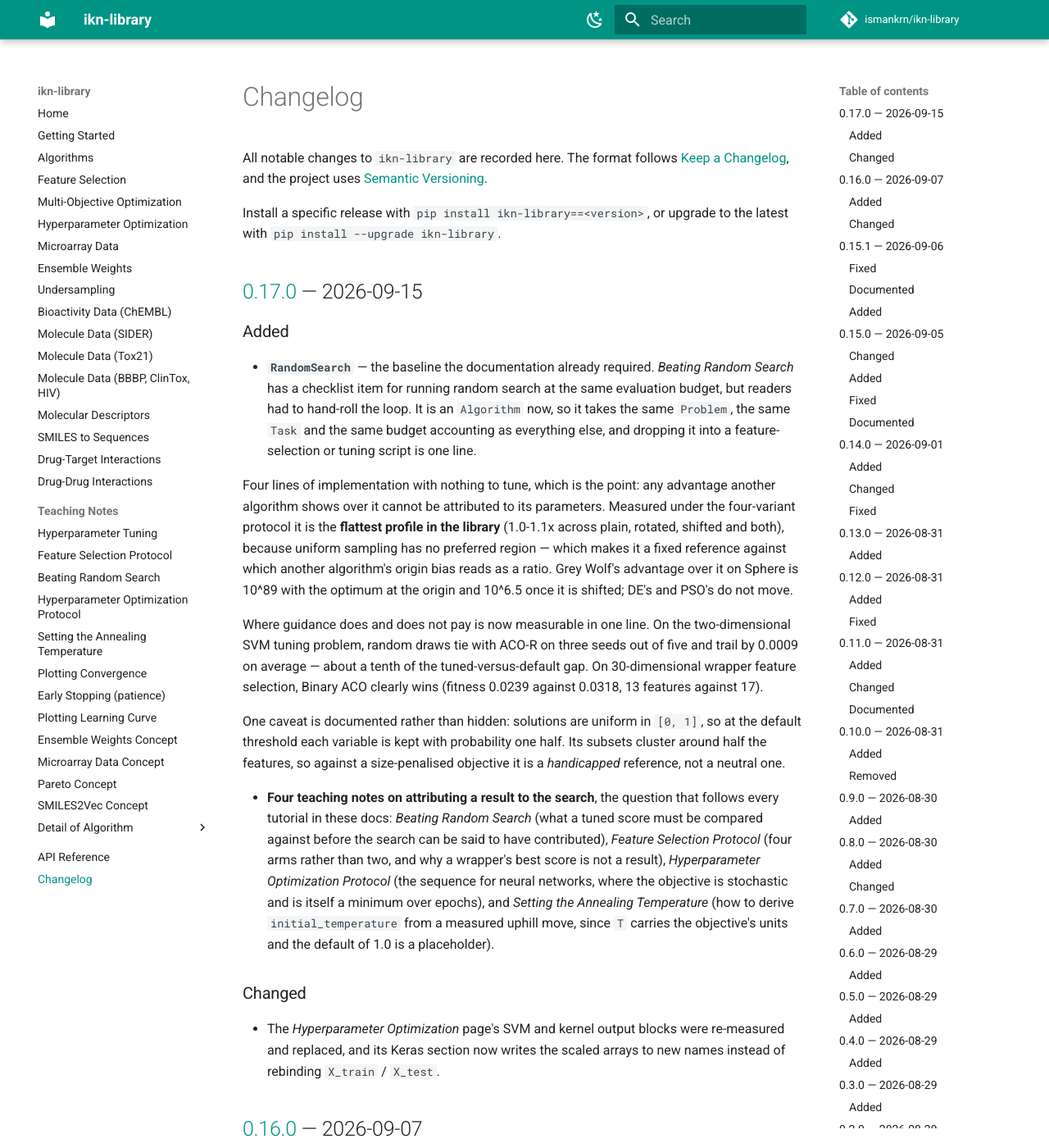
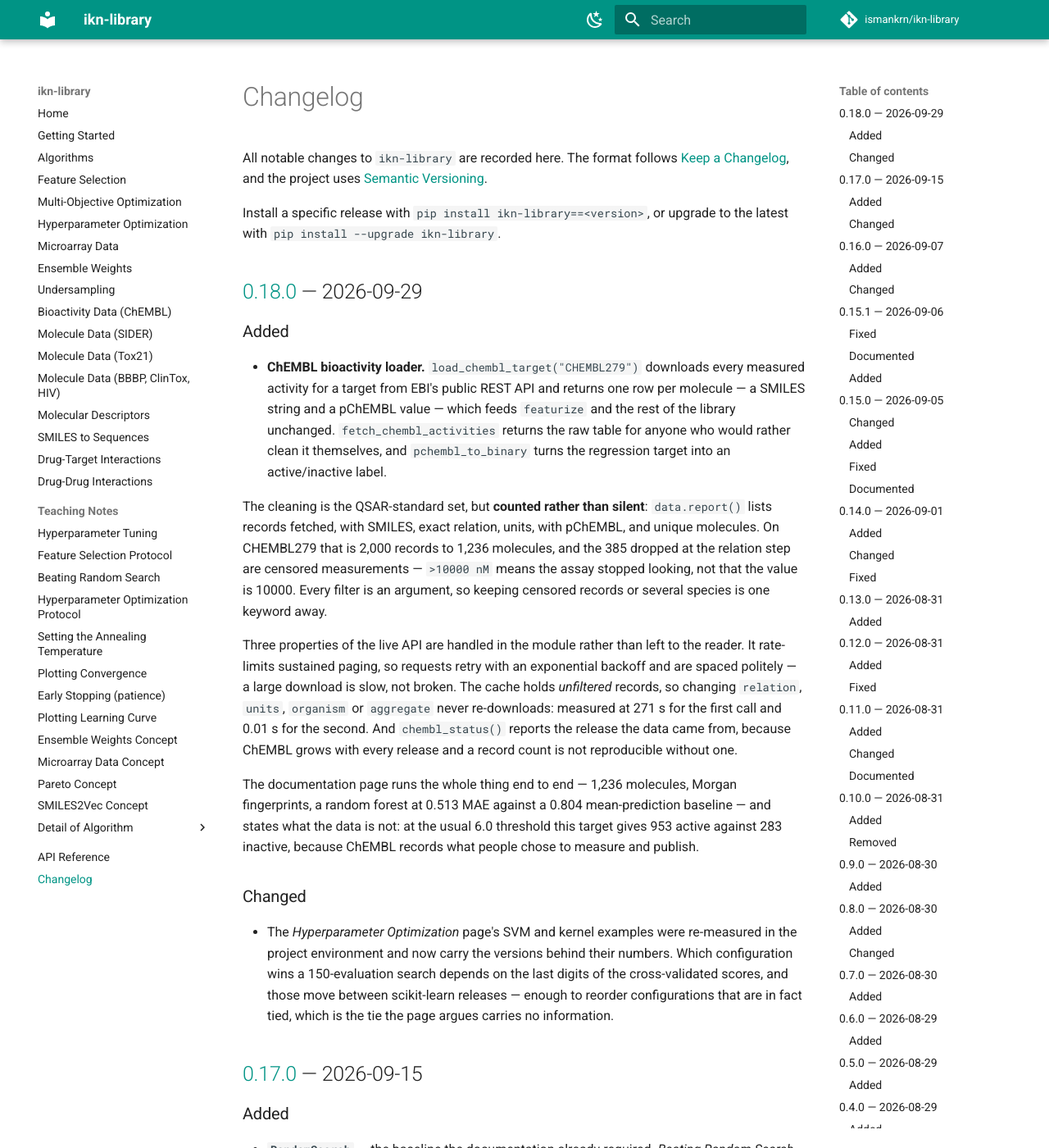
Before and after one commit to ismankrn/ikn-library, an MkDocs documentation site: the page built from docs/changelog.md, in a window 1280 px wide and 1400 px high. Shown: the whole window at 82% size. Built offline with MkDocs 1.6.1 and Material for MkDocs 9.7.7, drawn with Linux system fonts in a browser that asks for light colours; comment, search, counter and statistics services are not loaded.

Commit message:
Release 0.18.0
Adds the ChEMBL bioactivity loader: a target identifier in, a QSAR
table out, with every cleaning step counted. Listed on the docs home,
the README and the Read the Docs navigation.

Co-Authored-By: Claude Opus 5 <noreply@anthropic.com>

```diff
--- a/CHANGELOG.md
+++ b/CHANGELOG.md
@@ -6,6 +6,54 @@ the project uses [Semantic Versioning](https://semver.org/).
 
 Install a specific release with `pip install ikn-library==<version>`, or
 upgrade to the latest with `pip install --upgrade ikn-library`.
+
+## [0.18.0] — 2026-09-29
+
+### Added
+
+- **ChEMBL bioactivity loader.** `load_chembl_target("CHEMBL279")`
+  downloads every measured activity for a target from EBI's public REST
+  API and returns one row per molecule — a SMILES string and a pChEMBL
+  value — which feeds `featurize` and the rest of the library unchanged.
+  `fetch_chembl_activities` returns the raw table for anyone who would
+  rather clean it themselves, and `pchembl_to_binary` turns the
+  regression target into an active/inactive label.
+
+  The cleaning is the QSAR-standard set, but **counted rather than
+  silent**: `data.report()` lists records fetched, with SMILES, exact
+  relation, units, with pChEMBL, and unique molecules. On CHEMBL279 that
+  is 2,000 records to 1,236 molecules, and the 385 dropped at the
+  relation step are censored measurements — `>10000 nM` means the assay
+  stopped looking, not that the value is 10000. Every filter is an
+  argument, so keeping censored records or several species is one
+  keyword away.
+
+  Three properties of the live API are handled in the module rather than
+  left to the reader. It rate-limits sustained paging, so requests retry
+  with an exponential backoff and are spaced politely — a large download
+  is slow, not broken. The cache holds *unfiltered* records, so changing
+  `relation`, `units`, `organism` or `aggregate` never re-downloads:
+  measured at 271 s for the first call and 0.01 s for the second. And
+  `chembl_status()` reports the release the data came from, because
+  ChEMBL grows with every release and a record count is not reproducible
+  without one.
+
+  The documentation page runs the whole thing end to end — 1,236
+  molecules, Morgan fingerprints, a random forest at 0.513 MAE against a
+  0.804 mean-prediction baseline — and states what the data is not: at
+  the usual 6.0 threshold this target gives 953 active against 283
+  inactive, because ChEMBL records what people chose to measure and
+  publish.
+
+### Changed
+
+- The *Hyperparameter Optimization* page's SVM and kernel examples were
+  re-measured in the project environment and now carry the versions
+  behind their numbers. Which configuration wins a 150-evaluation search
+  depends on the last digits of the cross-validated scores, and those
+  move between scikit-learn releases — enough to reorder configurations
+  that are in fact tied, which is the tie the page argues carries no
+  information.
 
 ## [0.17.0] — 2026-09-15
 
@@ -489,6 +537,7 @@ Initial release.
 - GitHub Actions CI, and automated PyPI publishing on version tags via
   Trusted Publishing.
 
+[0.18.0]: https://github.com/ismankrn/ikn-library/releases/tag/v0.18.0
 [0.17.0]: https://github.com/ismankrn/ikn-library/releases/tag/v0.17.0
 [0.16.0]: https://github.com/ismankrn/ikn-library/releases/tag/v0.16.0
 [0.15.1]: https://github.com/ismankrn/ikn-library/releases/tag/v0.15.1
--- a/pyproject.toml
+++ b/pyproject.toml
@@ -4,7 +4,7 @@ build-backend = "hatchling.build"
 
 [project]
 name = "ikn-library"
-version = "0.17.0"
+version = "0.18.0"
 description = "Python library of research and data-science tools, including nature-inspired metaheuristic algorithms for feature selection and parameter optimization"
 readme = "README.md"
 license = "MIT"
--- a/src/ikn_library/__init__.py
+++ b/src/ikn_library/__init__.py
@@ -14,6 +14,6 @@ following a NiaPy-like workflow:
 
 from ikn_library.task import OptimizationType, Task
 
-__version__ = "0.17.0"
+__version__ = "0.18.0"
 
 __all__ = ["OptimizationType", "Task", "__version__"]
```
Also changed, not shown: README.md (+19 -0 lines), docs/index.md (+3 -0 lines).
